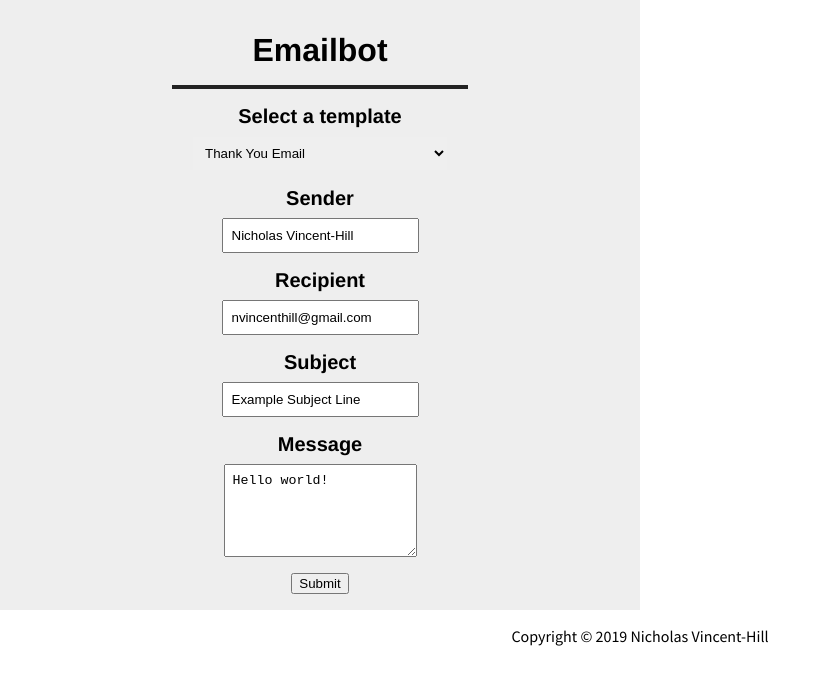
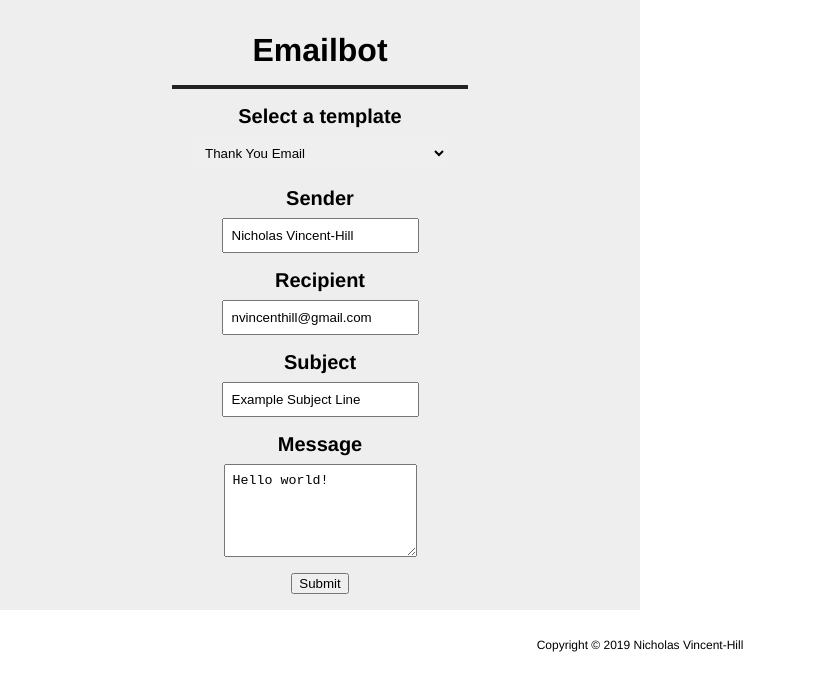
Before and after one commit to nvincenthill/dotmail, a React app: page / in a window 1280 px wide. Shown: the top 690 px of the page, without its empty margins (0-831 px from the left). Built offline with nearby package versions, Linux system fonts and the light colour scheme.

Commit message:
Style footer

```diff
--- a/client/src/components/Footer/Footer.jsx
+++ b/client/src/components/Footer/Footer.jsx
@@ -1,9 +1,15 @@
 import React from 'react';
+import styled from 'styled-components';
+
+const FooterStyles = styled.div`
+  font-size: 0.75rem;
+  padding: 1rem;
+`;
 
 const Footer = () => (
-  <div className="footer">
+  <FooterStyles>
     <p>Copyright © 2019 Nicholas Vincent-Hill</p>
-  </div>
+  </FooterStyles>
 );
 
 export default Footer;
--- a/client/src/styles/main.css
+++ b/client/src/styles/main.css
@@ -35,7 +35,7 @@ div {
 }
 
 p {
-  font-family: var(--secFont);
+  font-family: var(--mainFont);
 }
 
 input {
```
